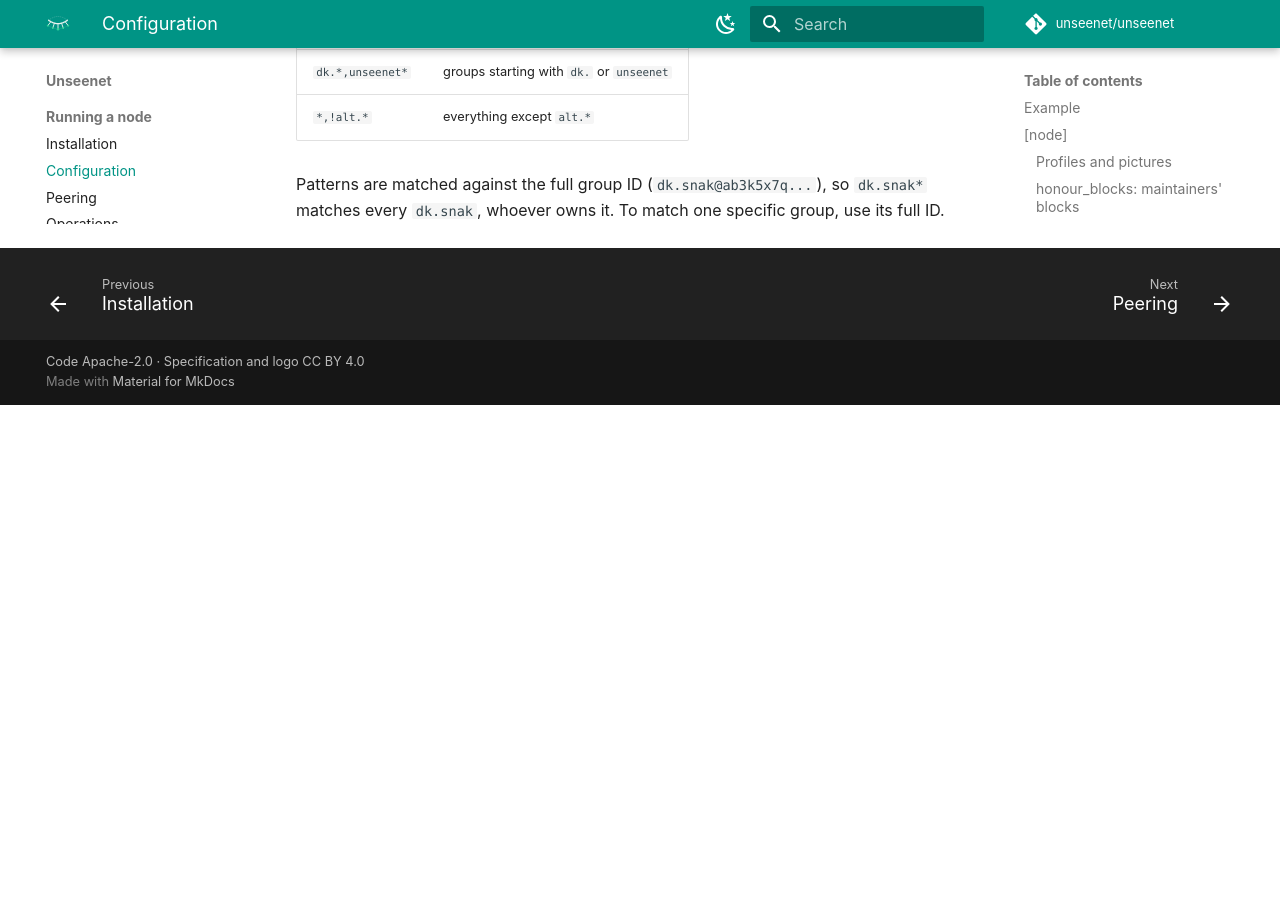
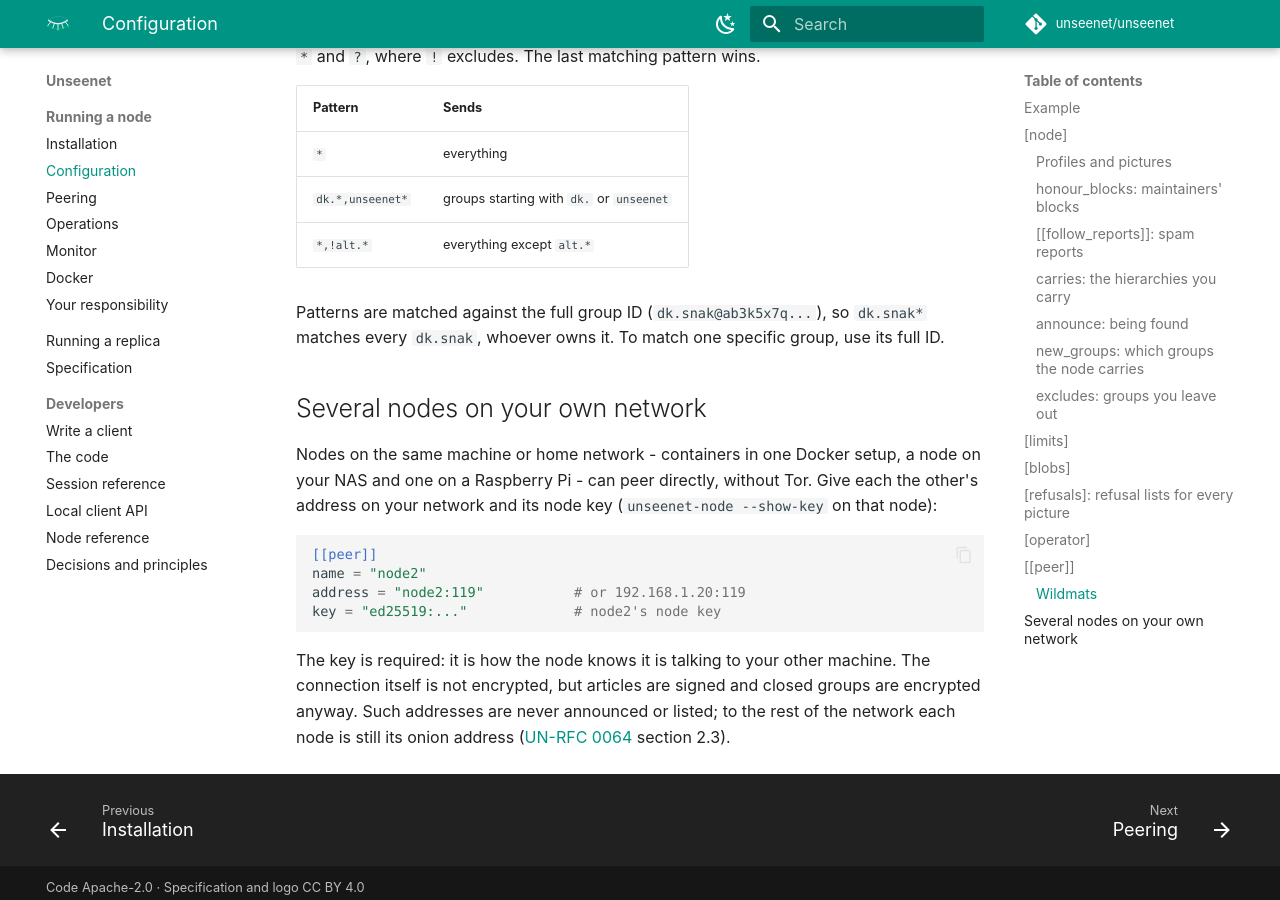
Before and after one commit to unseenet/unseenet, an MkDocs documentation site: the page built from docs/node/configuration.md, in a window 1280 px wide and 900 px high, scrolled down 8674 px. Built offline with MkDocs 1.6.1 and Material for MkDocs 9.7.7, drawn with Linux system fonts in a browser that asks for light colours; comment, search, counter and statistics services are not loaded; before the commit the page ends 9079 px from its top, so only the background shows below that; some of the changed text lies outside the part shown.

Commit message:
Nodes on your own network peer without Tor (UN-RFC 0064 section 2.3) (#855)
A [[peer]] on the operator's own machine or network (loopback, private
and link-local ranges, 100.64/10, *.local/*.lan/*.internal, a name
without a dot such as a Docker service) may be reached over plain TCP
when it has its node key. A public address over plain TCP needs
test_addresses = true in [node]; otherwise the node does not start.
Such addresses are never announced outside a test network.


Claude-Session: https://claude.ai/code/session_018Y3WsD4ydpXACrKhx6jMeW

Co-authored-by: Claude <noreply@anthropic.com>

````diff
--- a/docs/node/configuration.md
+++ b/docs/node/configuration.md
@@ -47,6 +47,7 @@ groups = "*"
 | `carries` | `["*"]` | The hierarchies this node carries, such as `["alt.*", "dk.*"]`, see [below](#carries-the-hierarchies-you-carry). The network's own groups are always carried. |
 | `announce` | `true` | Announce the node in the network, so people can find it, see [below](#announce-being-found). |
 | `ripen_to` | `1` | How far the node ripens its own key before it announces itself. |
+| `test_addresses` | `false` | For a test network: allow peers at a public address over plain TCP, which hides nothing. Not needed for your own nodes on your own network. |
 | `new_groups` | `"accept"` | Which **new** groups this node carries, see below. |
 | `excludes` | `""` | Groups this node does not carry by choice, as a [wildmat](#wildmats), see below. |
 | `trusted_owners` | `[]` | Owner keys (`"ed25519:..."`) whose new groups are accepted when `new_groups = "trusted"`. |
@@ -322,7 +323,7 @@ One section per peer. See [Peering](peering.md).
 | Key | Required | Meaning |
 |-----|----------|---------|
 | `name` | yes | Your label for the peer, used in the logs. (With a password: must equal the `name` in the peer's own `[node]` section.) |
-| `address` | yes | The peer's onion address, `onion:xyz.onion` or just `xyz.onion` (port 119 unless you add one, `xyz.onion:1119`). For a test network, `test:host:port` (or `host:port`) reaches a node over plain TCP; the node warns at start, since that hides nothing ([UN-RFC 0064](../spec/un-rfc-0064.md)). |
+| `address` | yes | The peer's onion address, `onion:xyz.onion` or just `xyz.onion` (port 119 unless you add one, `xyz.onion:1119`). Your own nodes on the same machine or network can peer over plain TCP, `host:port` (for example `node2:119` or `192.168.1.20:119`), when you give the peer's `key`; see [Several nodes on your own network](#several-nodes-on-your-own-network). A public address over plain TCP needs `test_addresses = true` in `[node]`, for test networks only. |
 | `key` | yes, for new peerings | The peer's node key, `ed25519:...` ([UN-RFC 0016](../spec/un-rfc-0016.md)). Used to accept the peer logging in to you, and to check that you reached the right node. |
 | `groups` | no, `"*"` | Which groups to **send** to this peer, as a wildmat (see below). `""` sends nothing. |
 | `pull` | no, `"*"` | Which groups to [catch up on](peering.md#catching-up) from this peer. `""` pulls nothing. |
@@ -344,3 +345,23 @@ wins.
 Patterns are matched against the full group ID (`dk.snak@ab3k5x7q...`),
 so `dk.snak*` matches every `dk.snak`, whoever owns it. To match one
 specific group, use its full ID.
+
+## Several nodes on your own network
+
+Nodes on the same machine or home network - containers in one Docker
+setup, a node on your NAS and one on a Raspberry Pi - can peer directly,
+without Tor. Give each the other's address on your network and its node
+key (`unseenet-node --show-key` on that node):
+
+```toml
+[[peer]]
+name = "node2"
+address = "node2:119"           # or 192.168.1.20:119
+key = "ed25519:..."             # node2's node key
+```
+
+The key is required: it is how the node knows it is talking to your
+other machine. The connection itself is not encrypted, but articles are
+signed and closed groups are encrypted anyway. Such addresses are never
+announced or listed; to the rest of the network each node is still its
+onion address ([UN-RFC 0064](../spec/un-rfc-0064.md) section 2.3).
````
Also changed, not shown: CHANGELOG.md (+8 -2 lines), rfc/un-rfc-0064.md (+32 -1 lines), 4 other files.
